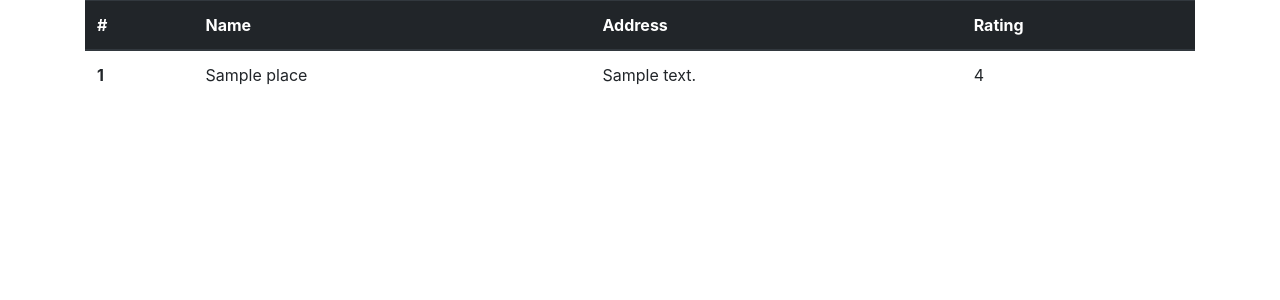
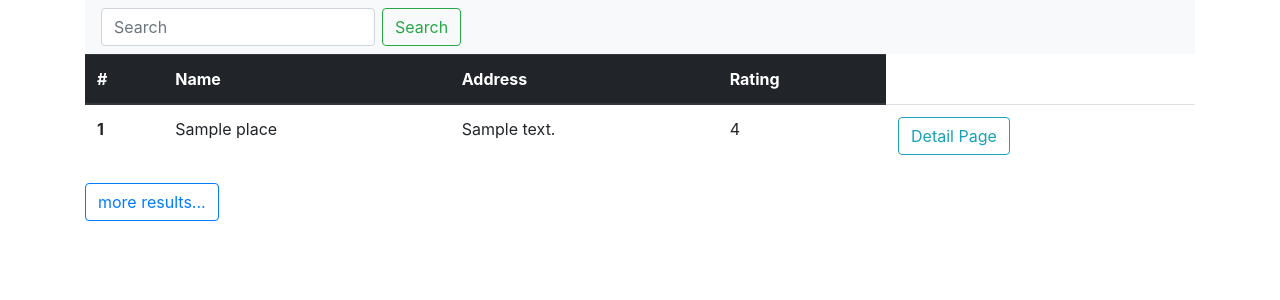
Before and after one commit to ynqasem/google_api, a Django app: page /place_search/ in a window 1280 px wide. Shown: the top 300 px of the page. Run offline with Django 3.2, Linux system fonts and the light colour scheme; a database or web service that is not in the repository returns one stand-in record (values such as "Sample title"); data that the repository does not hold is empty; some libraries are stand-ins or nearby versions.

Commit message:
google maps and search box api

```diff
--- a/google_app/templates/places.html
+++ b/google_app/templates/places.html
@@ -1,6 +1,15 @@
 {% extends "base.html" %}
 
 {% block content %}
+
+<nav class="navbar navbar-light bg-light">
+  <form class="form-inline" action="{% url 'place_search' %}" method="GET">
+    <input class="form-control mr-sm-2" type="text" placeholder="Search" aria-label="Search" name="query">
+    <div class="input-group-append">
+	    <button class="btn btn-outline-success my-2 my-sm-0" type="submit">Search</button>
+	</div>
+  </form>
+</nav>
 
 
 <table class="table">
@@ -20,20 +29,22 @@
       <td>{{place.name}}</td>
       <td>{{place.formatted_address}}</td>
       <td>{{place.rating}}</td>
+      <td>
+      	<form action="{% url 'place_detail' %}" method="GET">
+      		<input type="hidden" value="{{place.place_id}}" name="id">
+      		<input type="submit" value="Detail Page" class="btn btn-outline-info">
+      	</form>
+      </td>
     </tr>
 
 {% endfor %}
   </tbody>
 </table>
 
-
+{% if response.next_page_token %}
+<form action="{% url 'place_search' %}" method="GET">
+	<input type="hidden" value="{{response.next_page_token}}" name="pt">
+	<input type="submit" class="btn btn-outline-primary" value="more results...">
+</form>
+{% endif %}
 {% endblock content %}
-
-
-
-
-<ul>
-<li>{{place.formatted_address}}</li>
-<li>{{place.name}}</li>
-<li>{{place.rating}}</li>
-</ul>
--- a/google_app/views.py
+++ b/google_app/views.py
@@ -4,8 +4,18 @@ import requests
 
 def place_search(request):
 	key = "AIzaSyB1f_SvjBMaVeVzfPgI-h37ZdX89rPhXvg"
-	query = "Starbucks"
+	query = request.GET.get('query', '')
+	print (query)
+	# query = "Starbucks"
 	url = "https://maps.googleapis.com/maps/api/place/textsearch/json?key=%s&query=%s&region=kw"%(key, query)
+
+
+
+
+
+	token = request.GET.get('pt')
+	if token:
+		url += "&pagetoken=%s"%(token)
 
 	response = requests.get(url).json()
 
@@ -15,3 +25,22 @@ def place_search(request):
 
 	# return JsonResponse(response, safe=False)
 	return render (request, 'places.html', context)
+
+
+
+def place_detail(request):
+	key = "AIzaSyB1f_SvjBMaVeVzfPgI-h37ZdX89rPhXvg"
+	map_key = "AIzaSyCMmBQGXllXlyypFzElc86ZRbswxCwL4ug"
+	place_id = request.GET.get('id')
+	print(place_id)
+
+	url = "https://maps.googleapis.com/maps/api/place/details/json?placeid=%s&key=%s"%(place_id, key)
+
+	response = requests.get(url).json()
+	context = {
+	'response': response,
+	'map': map_key,
+	}
+
+	return render (request, 'detail.html', context)
+	# return JsonResponse(response, safe=False)
--- a/google_stuff/urls.py
+++ b/google_stuff/urls.py
@@ -20,4 +20,5 @@ from google_app import views
 urlpatterns = [
     path('admin/', admin.site.urls),
     path('place_search/', views.place_search, name='place_search'),
+    path('place_detail/', views.place_detail, name='place_detail'),
 ]
```
Also changed, not shown: google_app/templates/detail.html (added, +44 -0 lines).
